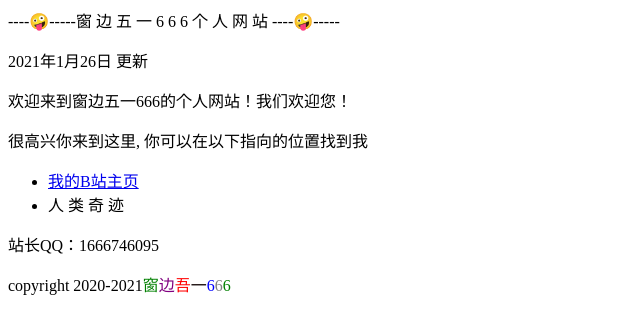
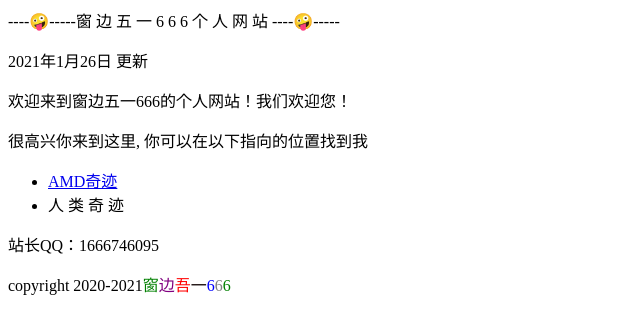
Before and after one commit to sun-nb/sun-nb.github.io, a plain HTML site: page index.html in a window 1280 px wide. Shown: the full height of the page, 0-640 px from the left. Drawn offline with Linux system fonts and the light colour scheme.

Commit message:
Update index.html

```diff
--- a/index.html
+++ b/index.html
@@ -4,7 +4,7 @@
 <p>很高兴你来到这里, 你可以在以下指向的位置找到我</p>
 
 <ul>
-  <li> <a href="https://sun-nb.github.io/98macok.com/">我的B站主页</a> </li>
+  <li> <a href="https://sun-nb.github.io/98macok.com/">AMD奇迹</a> </li>
   <li> <a herf="https://sun-nb.github.io/98macok.com/">人 类 奇 迹</a></li>
 </ul>
 <p>站长QQ：1666746095<p>
```
